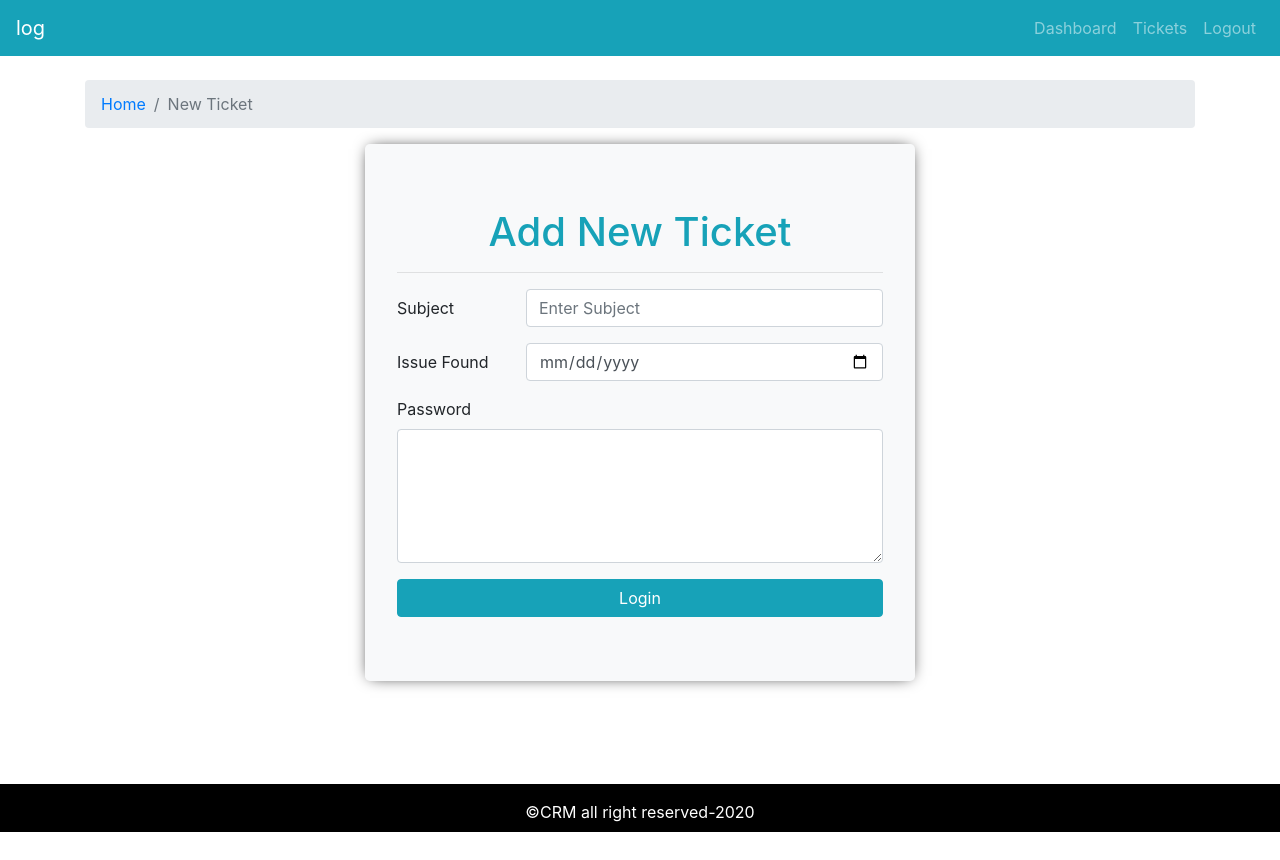
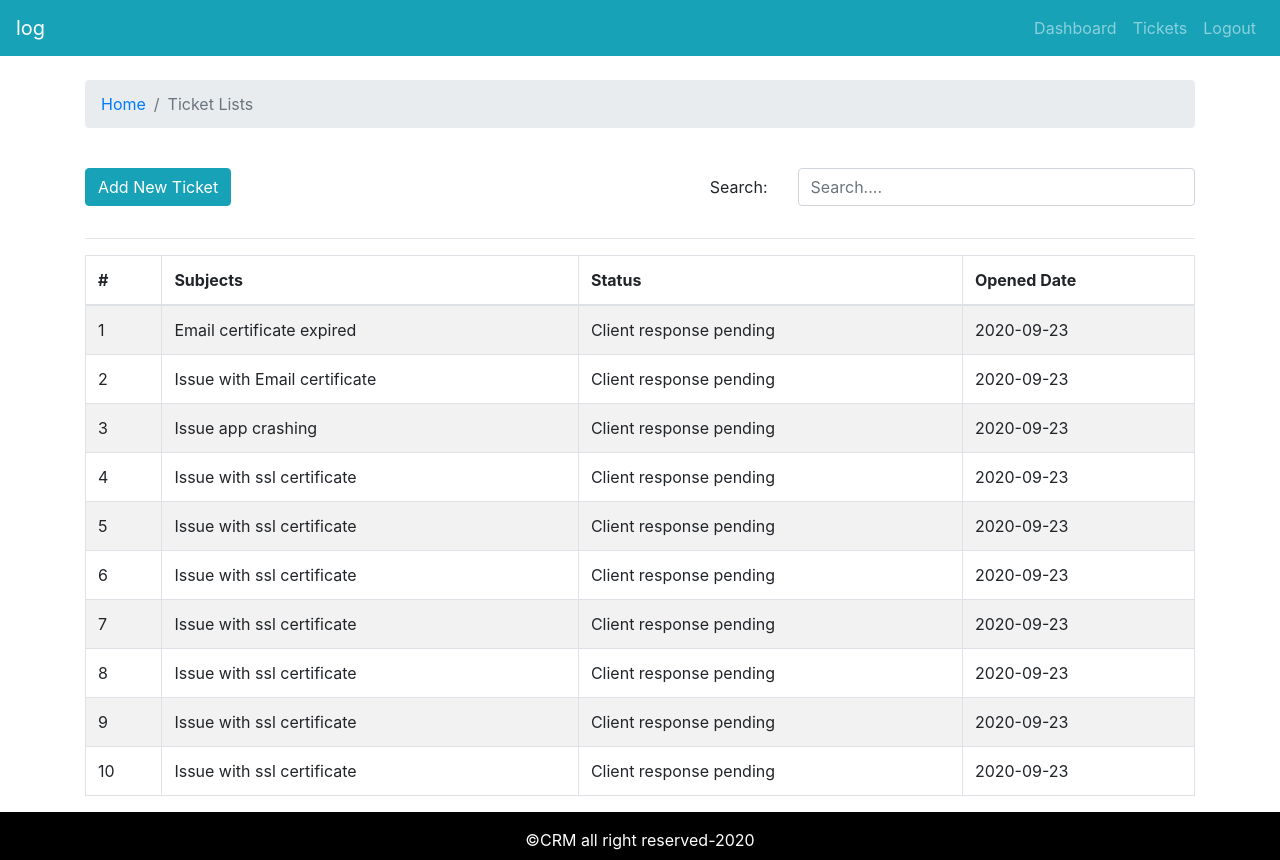
Before and after one commit to ChaitanyaKadiyala/crm-frontend, a React (Create React App) app in the folder crm-frontend/: page / in a window 1280 px wide. Before the commit the page ends 832 px from the top, so only its background shows below. Built offline with nearby package versions, Linux system fonts and the light colour scheme.

Commit message:
Ticket list page  added

```diff
--- a/crm-frontend/src/App.js
+++ b/crm-frontend/src/App.js
@@ -3,6 +3,7 @@
 import { DefaultLayout } from "./layout/DefaultLayout";
 import { Dashboard } from "./page/dashboard/Dashboard.page";
 import { AddTicket } from "./page/new-ticket/AddTicket.page";
+import { TicketLists } from "./page/ticket-list/TicketLists.page";
 
 function App() {
   return (
@@ -10,7 +11,8 @@
       {/* <Entry /> */}
       <DefaultLayout>
         {/* <Dashboard /> */}
-        <AddTicket />
+        {/* <AddTicket /> */}
+        <TicketLists />
       </DefaultLayout>
     </div>
   );
--- a/crm-frontend/src/assets/data/dummy-tickets.json
+++ b/crm-frontend/src/assets/data/dummy-tickets.json
@@ -1,51 +1,62 @@
 [
     {
         "id":1,
+
+       "subject":"Email certificate expired",
         "status":"Client response pending",
         "addedAt":"2020-09-23"
     },
     {
         "id":2,
+       "subject":"Issue with Email certificate ",
         "status":"Client response pending",
         "addedAt":"2020-09-23"
     },
     {
         "id":3,
+        "subject":"Issue app crashing",
         "status":"Client response pending",
         "addedAt":"2020-09-23"
     },
     {
         "id":4,
+        "subject":"Issue with ssl certificate",
         "status":"Client response pending",
         "addedAt":"2020-09-23"
     },
     {
         "id":5,
+        "subject":"Issue with ssl certificate",
         "status":"Client response pending",
         "addedAt":"2020-09-23"
     },
     {
         "id":6,
+        "subject":"Issue with ssl certificate",
         "status":"Client response pending",
         "addedAt":"2020-09-23"
     },
     {
         "id":7,
+        "subject":"Issue with ssl certificate",
         "status":"Client response pending",
         "addedAt":"2020-09-23"
     },
     {
         "id":8,
+        "subject":"Issue with ssl certificate",
         "status":"Client response pending",
         "addedAt":"2020-09-23"
     },
     {
         "id":9,
+        "subject":"Issue with ssl certificate",
         "status":"Client response pending",
         "addedAt":"2020-09-23"
     },
     {
         "id":10,
+        "subject":"Issue with ssl certificate",
         "status":"Client response pending",
         "addedAt":"2020-09-23"
     }
--- /dev/null
+++ b/crm-frontend/src/components/search-form/SearchForm.comp.js
@@ -0,0 +1,26 @@
+import React from "react";
+import { Form, Row, Col } from "react-bootstrap";
+
+export const SearchForm = ({ handleOnChange, str }) => {
+  console.log(str);
+  return (
+    <div>
+      <Form>
+        <Form.Group as={Row}>
+          <Form.Label column sm="3">
+            Search:{""}
+          </Form.Label>
+          <Col sm="9">
+            <Form.Control
+              name="searchStr"
+              type="text"
+              onChange={handleOnChange}
+              value={str}
+              placeholder="Search...."
+            />
+          </Col>
+        </Form.Group>
+      </Form>
+    </div>
+  );
+};
--- /dev/null
+++ b/crm-frontend/src/page/ticket-list/TicketLists.page.js
@@ -0,0 +1,49 @@
+import React, { useEffect, useState } from "react";
+import { Container, Row, Col, Button } from "react-bootstrap";
+import { PageBreadcrumb } from "../../components/breadcrumb/Breadcrumb.comp";
+import { SearchForm } from "../../components/search-form/SearchForm.comp";
+import { TicketTable } from "../../components/ticket-table/TicketTable.comp";
+import tickets from "../../assets/data/dummy-tickets";
+
+export const TicketLists = () => {
+  const [str, setStr] = useState("");
+  const [dispTicket, setDispTicket] = useState(tickets);
+
+  useEffect(() => {}, [str, dispTicket]);
+  const handleOnChange = (e) => {
+    const { value } = e.target;
+    setStr(value);
+    searchTicket(value);
+  };
+
+  const searchTicket = (sttr) => {
+    const displayTickets = tickets.filter((row) =>
+      row.subject.toLowerCase().includes(sttr.toLowerCase())
+    );
+    console.log(displayTickets);
+    setDispTicket(displayTickets);
+  };
+  return (
+    <Container>
+      <Row>
+        <Col>
+          <PageBreadcrumb page="Ticket Lists" />
+        </Col>
+      </Row>
+      <Row className="mt-4">
+        <Col>
+          <Button variant="info">Add New Ticket</Button>
+        </Col>
+        <Col className="text-right">
+          <SearchForm handleOnChange={handleOnChange} str={str} />
+        </Col>
+      </Row>
+      <hr />
+      <Row>
+        <Col>
+          <TicketTable tickets={dispTicket} />
+        </Col>
+      </Row>
+    </Container>
+  );
+};
```
